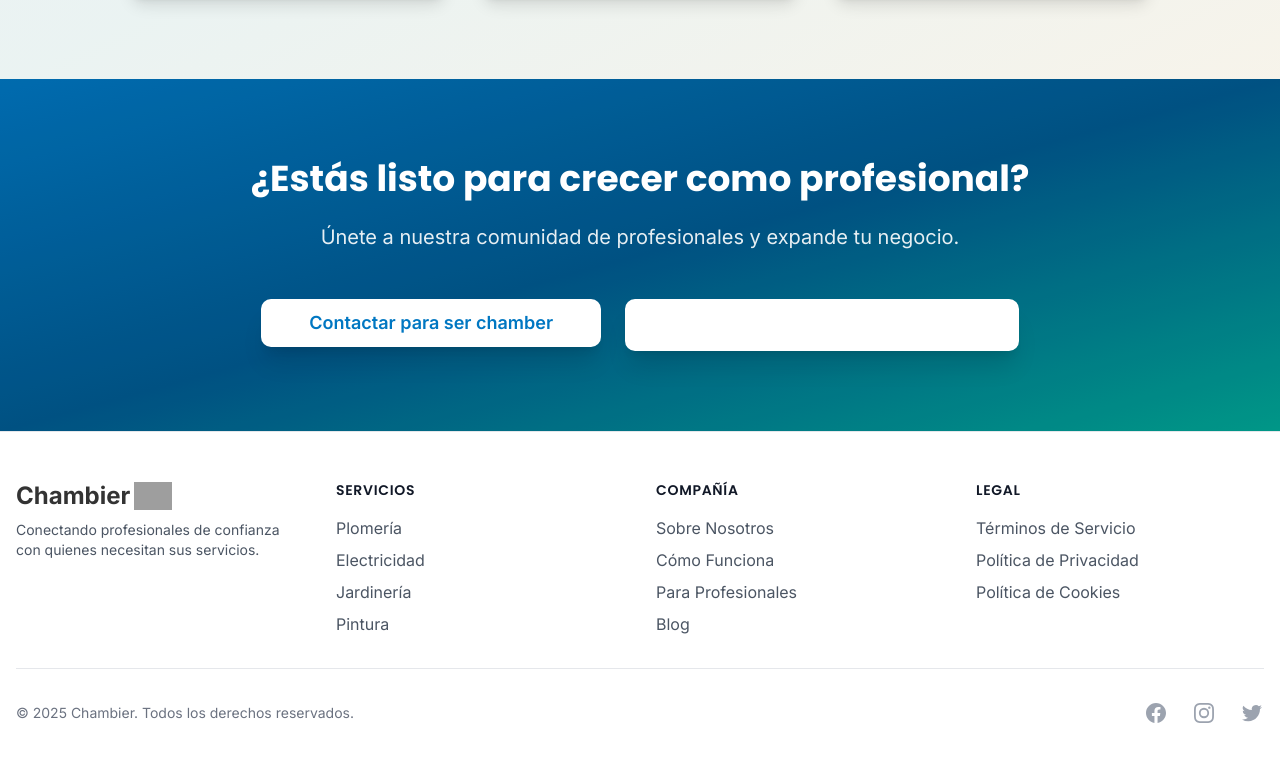
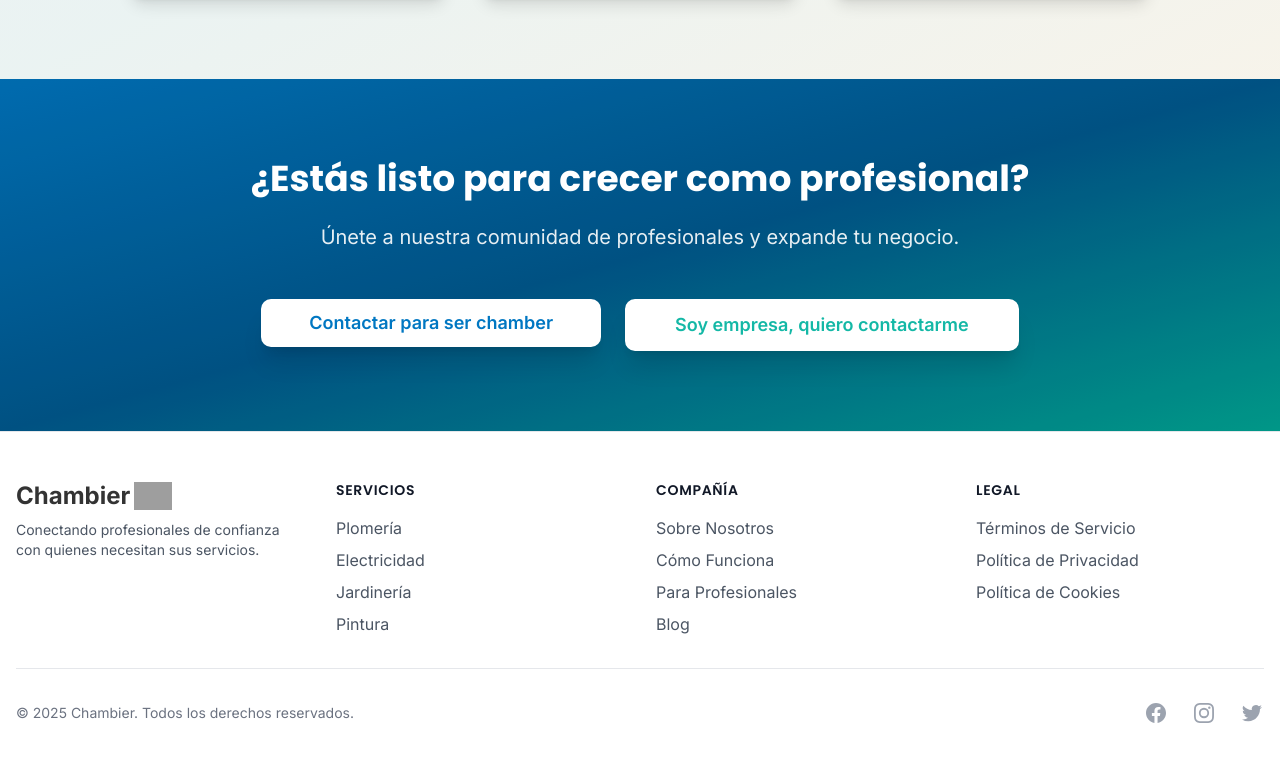
Before and after one commit to Freddyx14/chambier-tech-connect, a React (Vite) app: page /ser-chamber in a window 1280 px wide. Shown: the part 2206-2967 px from the top of the page. Built offline with nearby package versions, Linux system fonts and the light colour scheme; grey boxes are pictures that could not be loaded.

Commit message:
Visual edit in Lovable
Edited UI in Lovable

```diff
--- a/src/pages/BecomeProvider.tsx
+++ b/src/pages/BecomeProvider.tsx
@@ -1,24 +1,20 @@
-
 import Layout from "@/components/Layout";
 import { Button } from "@/components/ui/button";
 import { Link, useNavigate } from "react-router-dom";
 import { Check, Award, HandHelping, Star, UserCheck, Rocket } from "lucide-react";
 import { useAuth } from "@/contexts/AuthContext";
-
 const BecomeProvider = () => {
-  const { user } = useAuth();
+  const {
+    user
+  } = useAuth();
   const navigate = useNavigate();
-
   const handleContactClick = () => {
     window.open("https://wa.link/y5v8or", "_blank");
   };
-
   const handleCompanyContactClick = () => {
     window.open("https://wa.link/9pkrr2", "_blank");
   };
-
-  return (
-    <Layout>
+  return <Layout>
       {/* Hero Section */}
       <section className="py-8 md:py-12 chambier-gradient relative overflow-hidden">
         <div className="container mx-auto px-4 text-center relative z-10">
@@ -29,11 +25,7 @@ const BecomeProvider = () => {
             Hazte visible con Chambier
           </p>
           <div className="mt-8">
-            <img
-              src="https://img.freepik.com/foto-gratis/concepto-entrega-guapo-hombre-africano-entrega-america-cruzo-brazos-sobre-aislado-fondo-estudio-gris-espacio-copia_1258-1277.jpg?semt=ais_hybrid&w=740"
-              alt="Profesional feliz"
-              className="rounded-xl shadow-2xl max-w-md mx-auto h-48 object-cover border-4 border-white/20"
-            />
+            <img src="https://img.freepik.com/foto-gratis/concepto-entrega-guapo-hombre-africano-entrega-america-cruzo-brazos-sobre-aislado-fondo-estudio-gris-espacio-copia_1258-1277.jpg?semt=ais_hybrid&w=740" alt="Profesional feliz" className="rounded-xl shadow-2xl max-w-md mx-auto h-48 object-cover border-4 border-white/20" />
           </div>
         </div>
       </section>
@@ -242,14 +234,12 @@ const BecomeProvider = () => {
             <Button onClick={handleContactClick} size="lg" className="bg-white text-chambier-primary hover:bg-gray-100 text-lg px-12 py-6 shadow-xl hover:shadow-2xl transition-all duration-300 font-semibold">
               Contactar para ser chamber
             </Button>
-            <Button onClick={handleCompanyContactClick} size="lg" variant="outline" className="border-2 border-white text-white hover:bg-white hover:text-chambier-primary text-lg px-12 py-6 shadow-xl hover:shadow-2xl transition-all duration-300 font-semibold">
+            <Button onClick={handleCompanyContactClick} size="lg" variant="outline" className="border-2 border-white hover:bg-white text-lg px-12 py-6 shadow-xl hover:shadow-2xl transition-all duration-300 font-semibold text-teal-500">
               Soy empresa, quiero contactarme
             </Button>
           </div>
         </div>
       </section>
-    </Layout>
-  );
+    </Layout>;
 };
-
 export default BecomeProvider;
```
